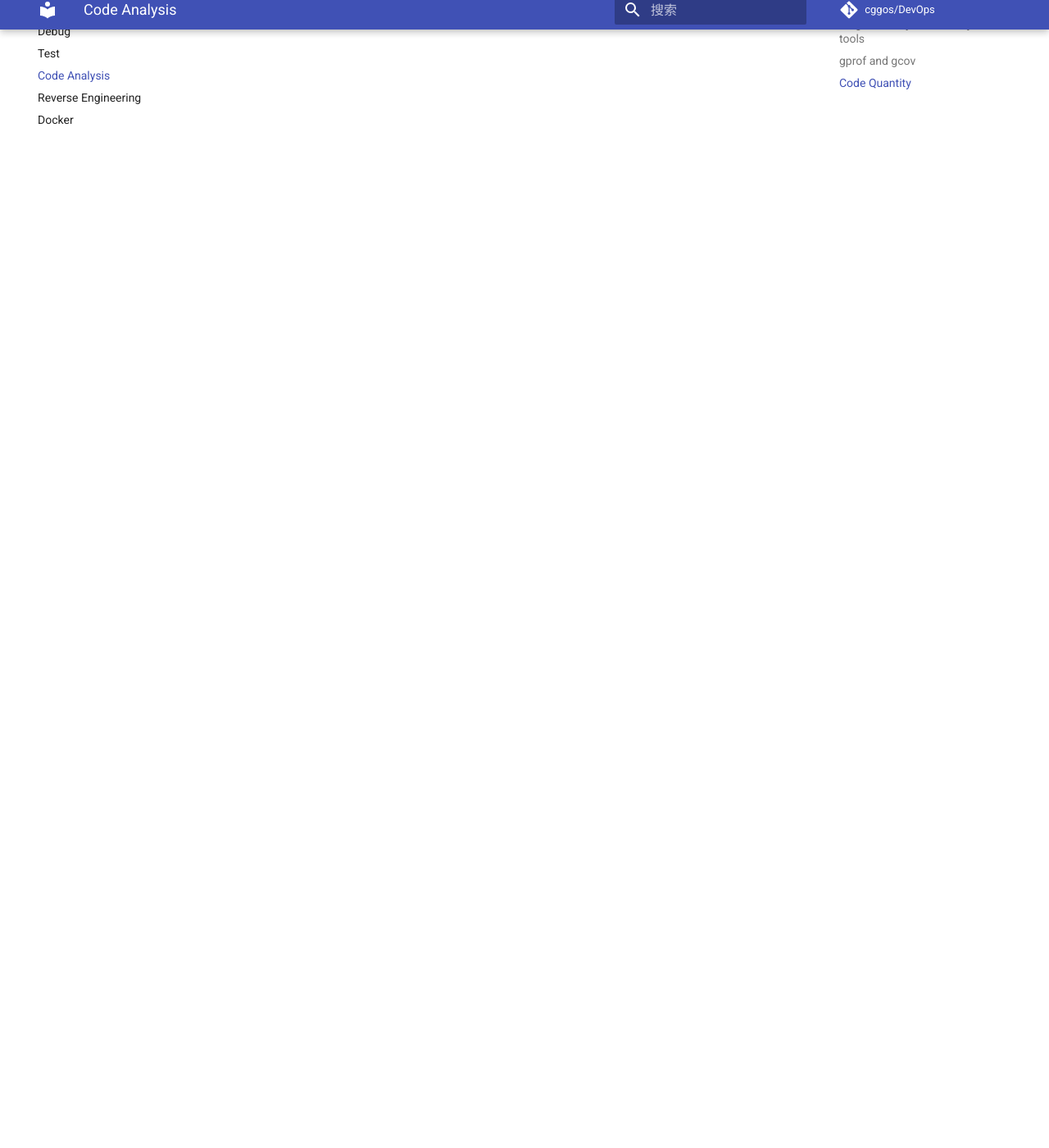
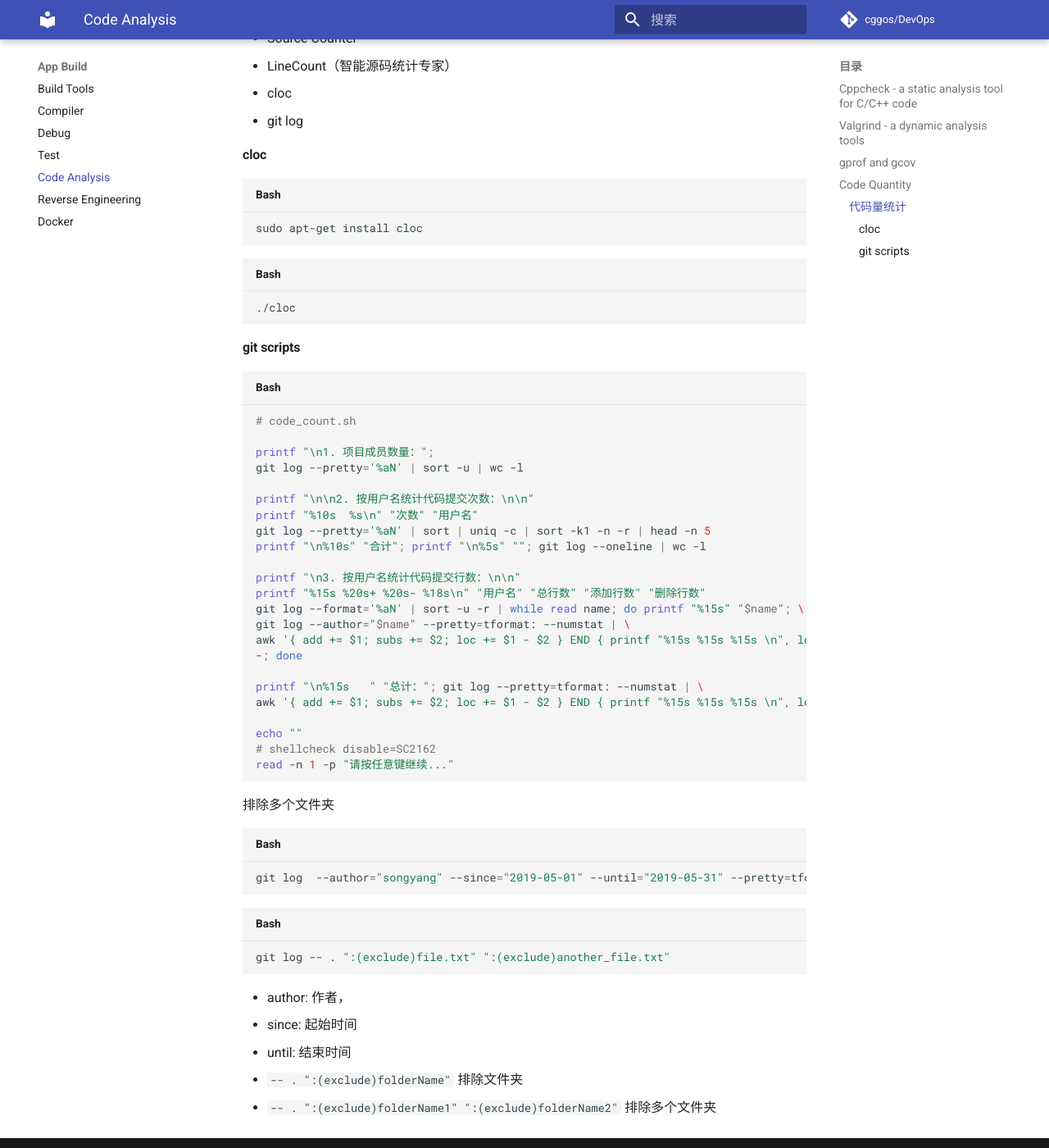
Before and after one commit to cggos/DevOps, an MkDocs documentation site: the page built from docs/03-app_build/code_analysis.md, in a window 1280 px wide and 1400 px high, scrolled down 1895 px. Shown: the whole window at 82% size. Built offline with MkDocs 1.6.1 and Material for MkDocs 9.7.7, drawn with Linux system fonts in a browser that asks for light colours; comment, search, counter and statistics services are not loaded.

Commit message:
update docs/03-app_build/code_analysis.md

````diff
--- a/docs/03-app_build/code_analysis.md
+++ b/docs/03-app_build/code_analysis.md
@@ -43,6 +43,63 @@ valgrind --tool=memcheck --leak-check=full <program args>
 * [Landscape](https://landscape.io/) is an early warning system for your Python codebase
 * [Synk](https://snyk.io/): A developer-first solution that automates finding & fixing vulnerabilities in your dependencies
 
-* 代码量统计
-	  - Source Counter
-	  - LineCount（智能源码统计专家）
+### 代码量统计
+
+- Source Counter
+- LineCount（智能源码统计专家）
+- cloc
+- git log
+
+#### cloc
+
+```bash
+sudo apt-get install cloc
+```
+
+```bash
+./cloc
+```
+
+#### git scripts
+
+```bash
+# code_count.sh
+
+printf "\n1. 项目成员数量：";
+git log --pretty='%aN' | sort -u | wc -l
+
+printf "\n\n2. 按用户名统计代码提交次数：\n\n"
+printf "%10s  %s\n" "次数" "用户名"
+git log --pretty='%aN' | sort | uniq -c | sort -k1 -n -r | head -n 5
+printf "\n%10s" "合计"; printf "\n%5s" ""; git log --oneline | wc -l
+
+printf "\n3. 按用户名统计代码提交行数：\n\n"
+printf "%15s %20s+ %20s- %18s\n" "用户名" "总行数" "添加行数" "删除行数"
+git log --format='%aN' | sort -u -r | while read name; do printf "%15s" "$name"; \
+git log --author="$name" --pretty=tformat: --numstat | \
+awk '{ add += $1; subs += $2; loc += $1 - $2 } END { printf "%15s %15s %15s \n", loc, add, subs }' \
+-; done
+
+printf "\n%15s   " "总计："; git log --pretty=tformat: --numstat | \
+awk '{ add += $1; subs += $2; loc += $1 - $2 } END { printf "%15s %15s %15s \n", loc, add, subs }'
+
+echo ""
+# shellcheck disable=SC2162
+read -n 1 -p "请按任意键继续..."
+```
+
+排除多个文件夹
+
+```bash
+git log  --author="songyang" --since="2019-05-01" --until="2019-05-31" --pretty=tformat:  --numstat  -- . ":(exclude)static/built" ":(exclude)static/bower_components" | awk '{ add += $1; subs += $2; loc += $1 - $2 } END { printf "added lines: %s, removed lines: %s, total lines: %s\n", add, subs, loc }'
+```
+
+```bash
+git log -- . ":(exclude)file.txt" ":(exclude)another_file.txt"
+```
+
+- author: 作者，
+- since: 起始时间
+- until: 结束时间
+- `-- . ":(exclude)folderName"` 排除文件夹
+- `-- . ":(exclude)folderName1" ":(exclude)folderName2"` 排除多个文件夹
````
